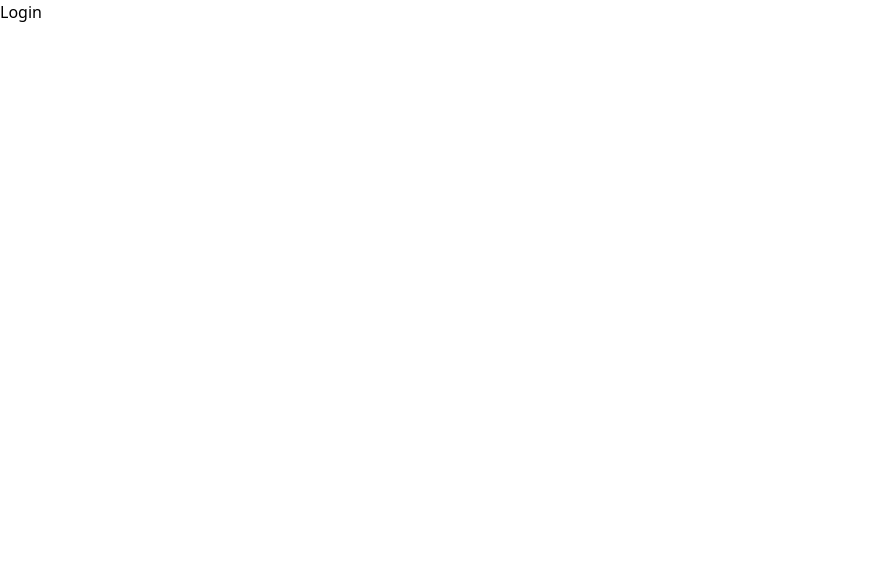
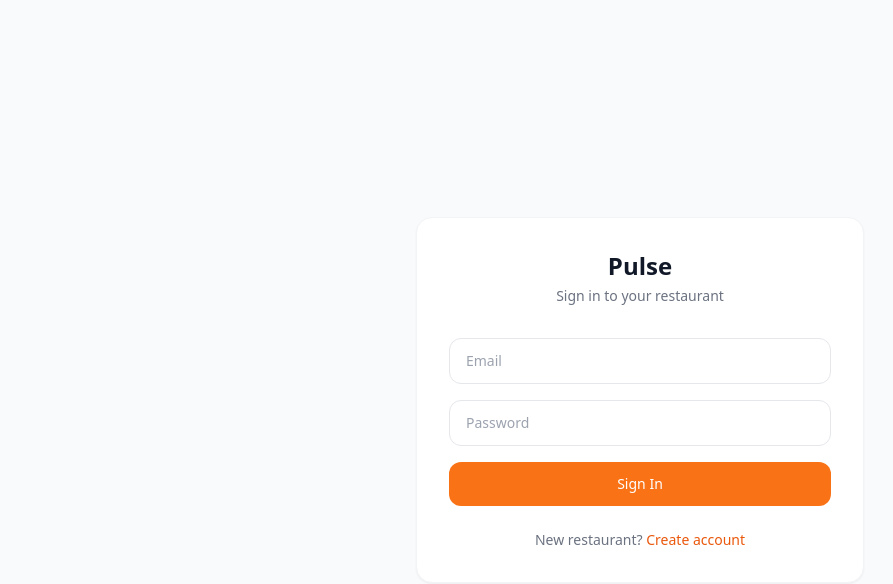
Before and after one commit to gaurav8421/apna_kitchen_frontend, a React (Vite) app: page /login in a window 1280 px wide. Shown: the top 584 px of the page, without its empty margins (0-893 px from the left). Built offline with nearby package versions, Linux system fonts and the light colour scheme; no server answers.

Commit message:
feat: add Login page with validation and JWT login mutation

```diff
--- a/src/pages/auth/Login.jsx
+++ b/src/pages/auth/Login.jsx
@@ -1 +1,78 @@
-export default function Login() { return <div>Login</div> }
+import { useState } from 'react'
+import { Link, useNavigate } from 'react-router-dom'
+import { useLogin } from '../../api/auth'
+import toast from 'react-hot-toast'
+
+export default function Login() {
+  const navigate = useNavigate()
+  const { mutate: login, isPending } = useLogin()
+  const [form, setForm] = useState({ email: '', password: '' })
+  const [errors, setErrors] = useState({})
+
+  function validate() {
+    const e = {}
+    if (!form.email) e.email = 'Email is required'
+    if (!form.password) e.password = 'Password is required'
+    setErrors(e)
+    return Object.keys(e).length === 0
+  }
+
+  function handleSubmit(e) {
+    e.preventDefault()
+    if (!validate()) return
+    login(form, {
+      onSuccess: () => navigate('/dashboard'),
+      onError: () => toast.error('Invalid email or password'),
+    })
+  }
+
+  return (
+    <div className="min-h-screen bg-gray-50 flex items-center justify-center px-4">
+      <div className="w-full max-w-md bg-white rounded-2xl shadow-sm border border-gray-100 p-8">
+        <div className="mb-8 text-center">
+          <h1 className="text-2xl font-bold text-gray-900">Pulse</h1>
+          <p className="text-sm text-gray-500 mt-1">Sign in to your restaurant</p>
+        </div>
+
+        <form onSubmit={handleSubmit} className="space-y-4">
+          <div>
+            <input
+              type="email"
+              placeholder="Email"
+              value={form.email}
+              onChange={(e) => setForm({ ...form, email: e.target.value })}
+              className="w-full px-4 py-3 border border-gray-200 rounded-xl text-sm focus:outline-none focus:ring-2 focus:ring-brand-500"
+            />
+            {errors.email && <p className="text-red-500 text-xs mt-1">{errors.email}</p>}
+          </div>
+
+          <div>
+            <input
+              type="password"
+              placeholder="Password"
+              value={form.password}
+              onChange={(e) => setForm({ ...form, password: e.target.value })}
+              className="w-full px-4 py-3 border border-gray-200 rounded-xl text-sm focus:outline-none focus:ring-2 focus:ring-brand-500"
+            />
+            {errors.password && <p className="text-red-500 text-xs mt-1">{errors.password}</p>}
+          </div>
+
+          <button
+            type="submit"
+            disabled={isPending}
+            className="w-full py-3 bg-brand-500 hover:bg-brand-600 text-white font-medium rounded-xl text-sm transition disabled:opacity-60"
+          >
+            {isPending ? 'Signing in…' : 'Sign In'}
+          </button>
+        </form>
+
+        <p className="text-center text-sm text-gray-500 mt-6">
+          New restaurant?{' '}
+          <Link to="/register" className="text-brand-600 font-medium hover:underline">
+            Create account
+          </Link>
+        </p>
+      </div>
+    </div>
+  )
+}
```
Also changed, not shown: 1 other file (tests, documents, lock files or other folders).
